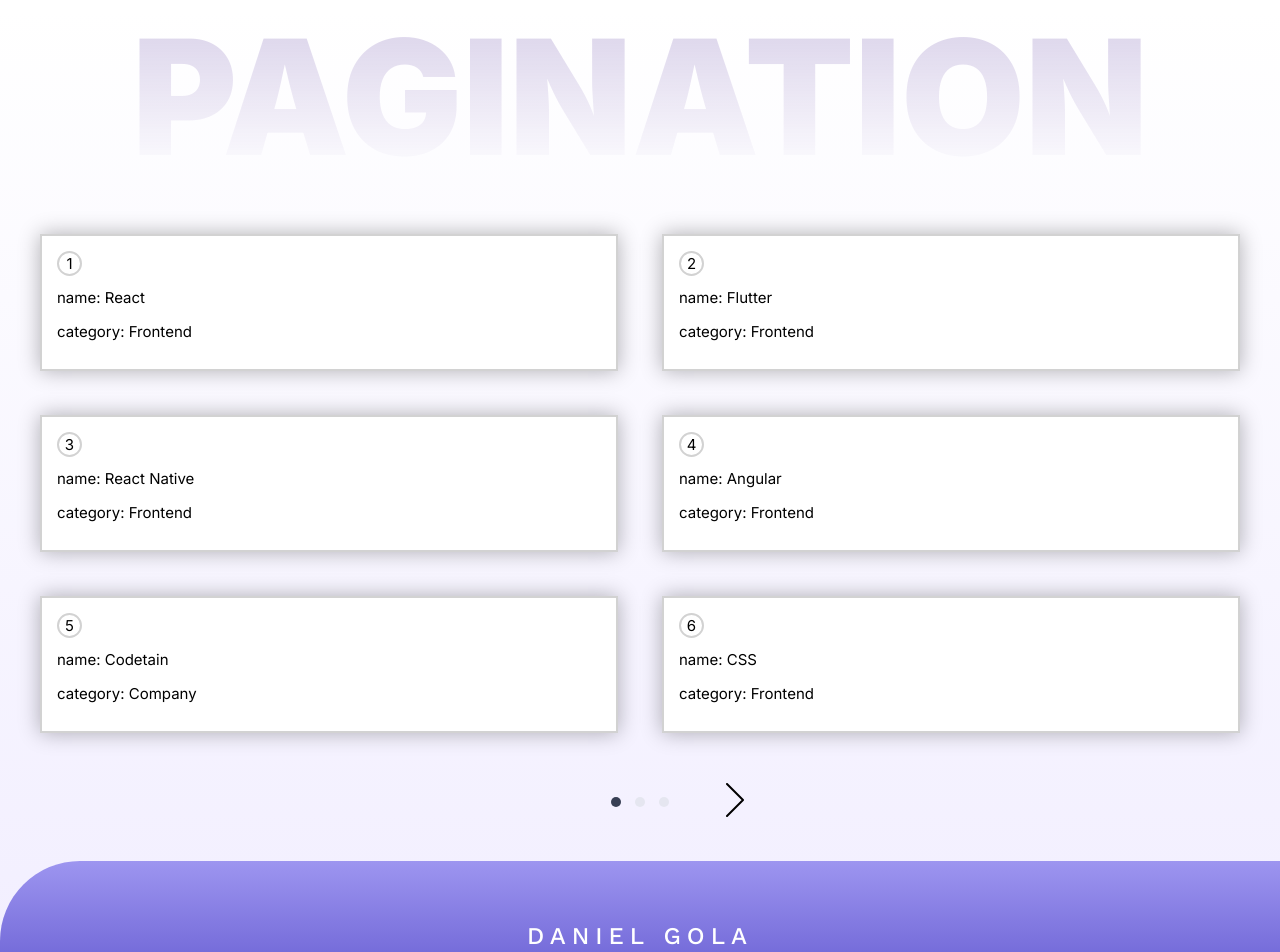
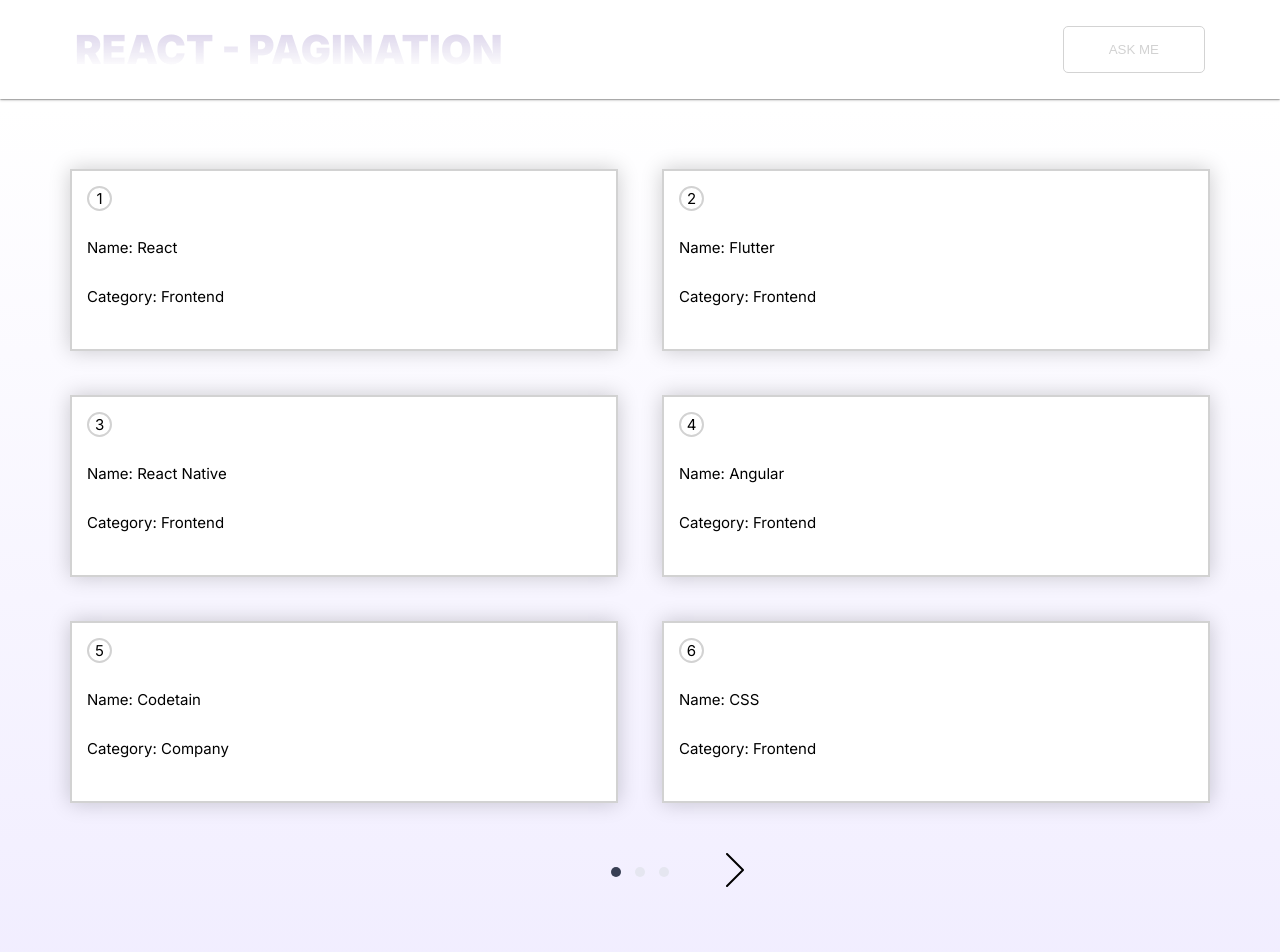
Before and after one commit to setamyDG/pagination-project, a React (Create React App) app: page / in a window 1280 px wide. Shown: the top 952 px of the page. Built offline with nearby package versions, Linux system fonts and the light colour scheme.

Commit message:
feat: update code and styles

```diff
--- a/src/App.jsx
+++ b/src/App.jsx
@@ -84,28 +84,28 @@
     },
     {
       id: 9,
-      name: 'Iphone',
+      name: 'Samsung',
       category: 'Smartphone',
     },
     {
       id: 10,
-      name: 'Iphone',
-      category: 'Smartphone',
+      name: 'Audi',
+      category: 'Car',
     },
     {
       id: 11,
-      name: 'Iphone',
-      category: 'Smartphone',
+      name: 'BWM',
+      category: 'Car',
     },
     {
       id: 12,
-      name: 'Iphone',
-      category: 'Smartphone',
+      name: 'Mazda',
+      category: 'Car',
     },
     {
       id: 13,
-      name: 'Iphone',
-      category: 'Smartphone',
+      name: 'Cassandra',
+      category: 'Database',
     },
   ];
 
--- a/src/components/footer.jsx
+++ /dev/null
@@ -1,10 +0,0 @@
-import React from 'react';
-import { StyledFooter, StyledParagraph } from './footer.styled';
-
-const Footer = () => (
-  <StyledFooter>
-    <StyledParagraph>Daniel Gola</StyledParagraph>
-  </StyledFooter>
-);
-
-export default Footer;
--- a/src/components/footer.styled.js
+++ /dev/null
@@ -1,24 +0,0 @@
-import styled from 'styled-components';
-
-const StyledFooter = styled.footer`
-  display: flex;
-  align-items: center;
-  justify-content: center;
-  flex-flow: column;
-  height: 150px;
-  background: linear-gradient(180deg, #9d95f0 0%, #5d53cc 100%);
-  border-radius: 80px 0px 0px 0px;
-  flex-shrink: 0;
-`;
-
-const StyledParagraph = styled.p`
-  font-size: 1.5rem;
-  color: ${({ theme }) => theme.colors.white};
-  font-weight: 500;
-  font-family: 'Work Sans', sans-serif;
-  letter-spacing: 6px;
-  text-align: center;
-  text-transform: uppercase;
-`;
-
-export { StyledFooter, StyledParagraph };
--- a/src/components/header.jsx
+++ b/src/components/header.jsx
@@ -1,18 +1,11 @@
 import React from 'react';
-import styled from 'styled-components';
-import Title from './title';
+import { StyledHeader, GradientTitle, AskMe } from './header.styled';
 
-const StyledHeader = styled.header`
-  display: flex;
-  align-items: center;
-  flex-shrink: 0;
-  justify-content: center;
-`;
-
-const Header = () => (
-  <StyledHeader>
-    <Title />
+const Header = React.forwardRef((_, ref) => (
+  <StyledHeader ref={ref}>
+    <GradientTitle>REACT - PAGINATION</GradientTitle>
+    <AskMe>ASK ME</AskMe>
   </StyledHeader>
-);
+));
 
 export default Header;
--- /dev/null
+++ b/src/components/header.styled.js
@@ -0,0 +1,48 @@
+import styled from 'styled-components';
+import { media, zIndex } from '../utils';
+
+const StyledHeader = styled.header`
+  position: fixed;
+  background: ${({ theme }) => theme.colors.white};
+  top: 0;
+  left: 0;
+  right: 0;
+  padding: 25px 75px;
+  z-index: ${zIndex.level2};
+  display: flex;
+  align-items: center;
+  justify-content: space-between;
+  box-shadow: ${({ theme }) => theme.boxShadows.header};
+`;
+
+const GradientTitle = styled.h1`
+  font-size: 2.5rem;
+  font-weight: 900;
+  background: ${({ theme }) => theme.colors.gradientText};
+  background-clip: text;
+  -webkit-background-clip: text;
+  -webkit-text-fill-color: transparent;
+  opacity: 0.3;
+
+  ${media.desktop`
+    font-size: 4rem;
+    margin-top: 20px;
+
+  `}
+`;
+
+const AskMe = styled.button`
+  padding: 15px 45px;
+  border-radius: 5px;
+  border: 1px solid lightgray;
+  background: ${({ theme }) => theme.colors.white};
+  transition: box-shadow, color 0.35s ease-in-out;
+  color: ${({ theme }) => theme.colors.grey};
+  :hover {
+    cursor: pointer;
+    box-shadow: ${({ theme }) => theme.boxShadows.hover};
+    color: black;
+  }
+`;
+
+export { GradientTitle, StyledHeader, AskMe };
--- a/src/components/item.jsx
+++ b/src/components/item.jsx
@@ -7,8 +7,8 @@
     <CircleContaienr>
       <p>{id}</p>
     </CircleContaienr>
-    <StyledParagraph>name: {name}</StyledParagraph>
-    <StyledParagraph>category: {category}</StyledParagraph>
+    <StyledParagraph>Name: {name}</StyledParagraph>
+    <StyledParagraph>Category: {category}</StyledParagraph>
   </StyledItem>
 );
 
--- a/src/components/item.styled.js
+++ b/src/components/item.styled.js
@@ -13,13 +13,14 @@
 `;
 
 const StyledParagraph = styled.p`
-  margin: 10px 0px;
+  margin: 25px 0px;
 `;
 
 const CircleContaienr = styled.div`
   width: 25px;
   height: 25px;
   display: flex;
+  padding: 10px;
   align-items: center;
   justify-content: center;
   text-align: center;
--- a/src/components/layout.jsx
+++ b/src/components/layout.jsx
@@ -1,24 +1,30 @@
-import React from 'react';
+import React, { useRef, useEffect, useState } from 'react';
 import { ThemeProvider } from 'styled-components';
 import PropTypes from 'prop-types';
 import { GlobalStyle } from '../style/GlobalStyle';
 import theme from '../style/theme';
 import Header from './header';
-import Footer from './footer';
-import { StyledContainer, StyledMain, GradientBg } from './layout.styled';
+import { GradientBg, StyledMain } from './layout.styled';
 
-const Layout = ({ children }) => (
+const Layout = ({ children }) => {
+  const headerRef = useRef();
+
+  const [headerHeight, setHeaderHeight] = useState(0);
+
+  useEffect(() => {
+    setHeaderHeight(headerRef.current?.offsetHeight || 0);
+  }, []);
+
+  return (
     <ThemeProvider ThemeProvider theme={theme}>
       <GlobalStyle />
       <GradientBg>
-      <Header />
-      <StyledContainer>
-        <StyledMain>{children}</StyledMain>
-        <Footer />
-      </StyledContainer>
+        <Header ref={headerRef} />
+        <StyledMain headerHeight={headerHeight}>{children}</StyledMain>
       </GradientBg>
     </ThemeProvider>
   );
+};
 
 Layout.propTypes = {
   children: PropTypes.node.isRequired,
--- a/src/components/layout.styled.js
+++ b/src/components/layout.styled.js
@@ -2,16 +2,12 @@
 
 const GradientBg = styled.div`
   background: linear-gradient(to top, rgba(224, 216, 255, 0.75) -67.22%, rgba(237, 245, 255, 0) 99.14%);
+  min-height: 100vh;
 `;
 
 const StyledMain = styled.main`
-  flex: 1 0 auto;
+  margin-top: ${({ headerHeight }) => headerHeight}px;
+  padding: 30px;
 `;
 
-const StyledContainer = styled.div`
-  min-height: 100vh;
-  display: flex;
-  flex-flow: column;
-`;
-
-export { GradientBg, StyledContainer, StyledMain };
+export { GradientBg, StyledMain };
--- a/src/components/title.jsx
+++ /dev/null
@@ -1,23 +0,0 @@
-import React from 'react';
-import styled from 'styled-components';
-import { media } from '../utils';
-
-const GradientTitle = styled.h1`
-  font-size: 10rem;
-  font-weight: 900;
-  background: linear-gradient(to bottom, #4c2898aa 10%, #4115a000 90%);
-  background-clip: text;
-  -webkit-background-clip: text;
-  -webkit-text-fill-color: transparent;
-  opacity: 0.3;
-
-  ${media.desktop`
-    font-size: 4rem;
-    margin-top: 20px;
-
-  `}
-`;
-
-const Title = () => <GradientTitle>PAGINATION</GradientTitle>;
-
-export default Title;
--- a/src/style/GlobalStyle.jsx
+++ b/src/style/GlobalStyle.jsx
@@ -12,7 +12,7 @@
     width: 100%;
   }
   body {
-    overflow-x: hidden;
+    overflow: hidden;
     font-family: 'Inter', serif;
     font-size: 15px;
   }
--- a/src/style/theme.js
+++ b/src/style/theme.js
@@ -6,12 +6,12 @@
     black: '#0000',
     grey: '#d2d2d2',
     white: '#FFF',
+    gradientText: 'linear-gradient(to bottom, #4c2898aa 10%, #4115a000 90%)',
   },
   boxShadows: {
-    base: '0px 0px 20px 0px rgba(0,0,0,0.3)',
+    base: '0px 0px 20px 0px rgba(0,0,0,0.2)',
     darkerBase: '0px 0px 20px 0px rgba(0,0,0,0.7)',
-  },
-  gradient: {
-    codetain: 'linear-gradient(to right, #5c52cc 0%, #57fffe 100%)',
+    header: '0px 1px 1px rgba(0, 0, 0, 0.14), 0px 2px 1px -1px rgba(0, 0, 0, 0.12), 0px 1px 3px rgba(0, 0, 0, 0.2)',
+    hover: '0px 4px 8px rgba(0, 0, 0, 0.14), 0px 1px 7px rgba(0, 0, 0, 0.12), 0px 3px 5px -1px rgba(0, 0, 0, 0.2)',
   },
 };
```
Lines whose indentation alone changed are shown as unchanged.
